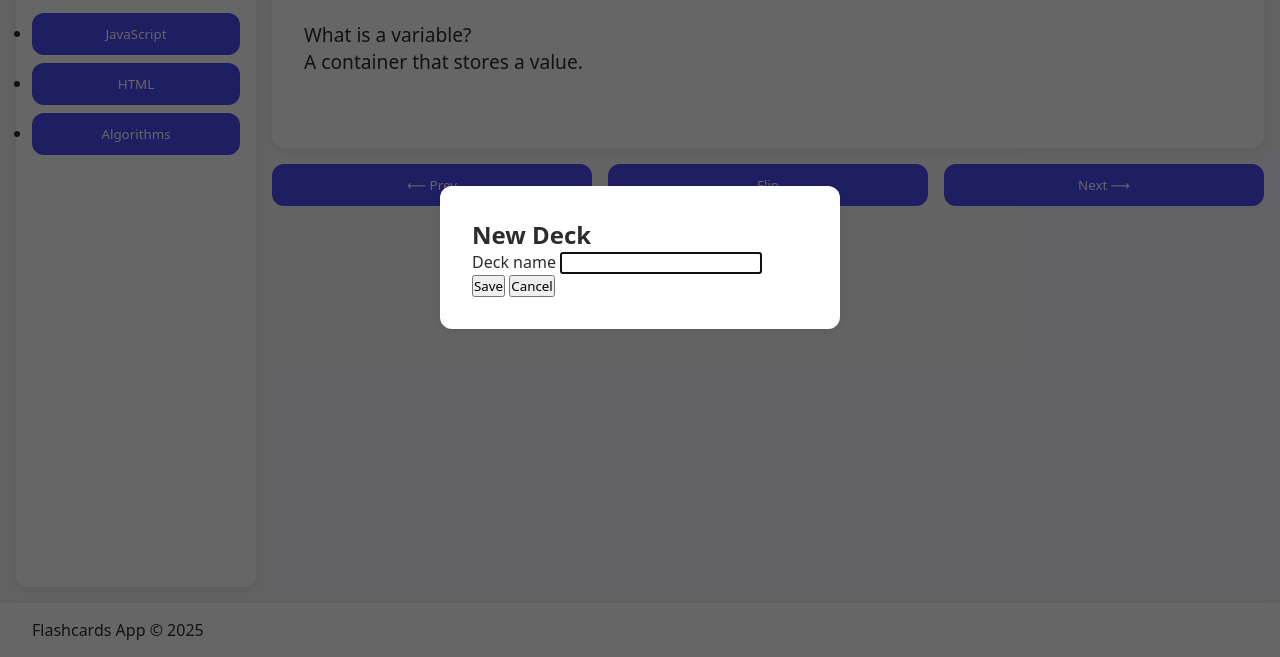
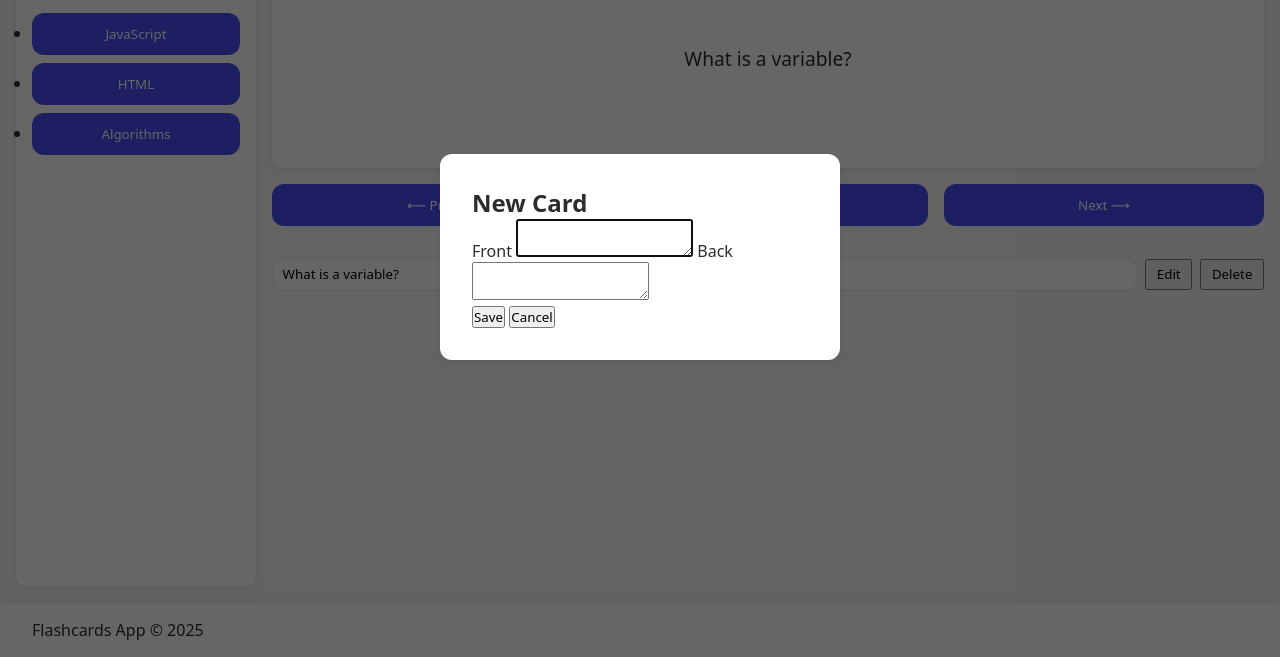
Before and after one commit to cgxgb123/An-AI-Coding-Challenge, a plain HTML site: page index.html in a window 1280 px wide. Both pictures are taken after a click on the button "+ New Card". Shown: the part 143-800 px from the top of the page. Drawn offline with Linux system fonts and the light colour scheme.

Commit message:
part 3: Card CRUD + Flip Animation

```diff
--- a/index.html
+++ b/index.html
@@ -46,12 +46,12 @@
       </nav>
 
       <main class="main-content">
-        <section class="flashcard" role="region" aria-label="Flashcard">
-          <div class="card-front" aria-label="Card question">
-            What is a variable?
-          </div>
-          <div class="card-back" aria-label="Card answer">
-            A container that stores a value.
+        <section class="flashcard" aria-label="Study card">
+          <div class="card" id="study-card">
+            <div class="card-face card-front">What is a variable?</div>
+            <div class="card-face card-back">
+              A container that stores a value.
+            </div>
           </div>
         </section>
 
@@ -74,29 +74,38 @@
             Next ⟶
           </button>
         </div>
+
+        <section class="card-list" aria-label="Cards in current deck">
+          <ul id="card-list"></ul>
+        </section>
       </main>
     </div>
     <!-- Modal Overlay -->
     <div
       class="modal-overlay hidden"
-      id="deck-modal-overlay"
+      id="card-modal-overlay"
       aria-hidden="true"
     >
       <div
         class="modal"
         role="dialog"
         aria-modal="true"
-        aria-labelledby="modal-title"
+        aria-labelledby="card-modal-title"
       >
-        <h2 id="modal-title">New Deck</h2>
+        <h2 id="card-modal-title">New Card</h2>
 
-        <form id="deck-form">
-          <label for="deck-name">Deck name</label>
-          <input id="deck-name" name="deck-name" required />
+        <form id="card-form">
+          <label for="card-front-input">Front</label>
+          <textarea id="card-front-input" name="front" required></textarea>
+
+          <label for="card-back-input">Back</label>
+          <textarea id="card-back-input" name="back" required></textarea>
 
           <div class="modal-controls">
             <button type="submit" class="btn btn-primary">Save</button>
-            <button type="button" class="btn" id="cancel-modal">Cancel</button>
+            <button type="button" class="btn" id="cancel-card-modal">
+              Cancel
+            </button>
           </div>
         </form>
       </div>
--- a/utils/css/styles.css
+++ b/utils/css/styles.css
@@ -1,6 +1,3 @@
-/* ======================= */
-/* CSS VARIABLES & RESET   */
-/* ======================= */
 :root {
   --bg: #f7f7fa;
   --primary: #4b4df7;
@@ -26,9 +23,6 @@ body {
   flex-direction: column;
 }
 
-/* ======================= */
-/* PAGE LAYOUT             */
-/* ======================= */
 .app-header,
 .app-footer {
   background: var(--sidebar-bg);
@@ -47,9 +41,6 @@ body {
   padding: 1rem;
 }
 
-/* ======================= */
-/* SIDEBAR                 */
-/* ======================= */
 .sidebar {
   background: var(--sidebar-bg);
   border-radius: var(--radius);
@@ -77,9 +68,6 @@ body {
   opacity: 0.8;
 }
 
-/* ======================= */
-/* MAIN CONTENT            */
-/* ======================= */
 .main-content {
   display: flex;
   flex-direction: column;
@@ -113,9 +101,6 @@ body {
   cursor: pointer;
 }
 
-/* ======================= */
-/* RESPONSIVE DESIGN       */
-/* ======================= */
 @media (max-width: 768px) {
   .layout {
     grid-template-columns: 1fr;
@@ -129,3 +114,82 @@ body {
     order: 1;
   }
 }
+/* FLASHCARD 3D FLIP */
+.flashcard {
+  background: var(--card-bg);
+  border-radius: var(--radius);
+  box-shadow: var(--shadow);
+  padding: 0; /* card handles padding */
+  min-height: 220px;
+  display: flex;
+  justify-content: center;
+  align-items: stretch;
+  perspective: 1200px; /* enables 3D */
+}
+
+.card {
+  position: relative;
+  width: 100%;
+  min-height: 220px;
+  transform-style: preserve-3d;
+  transition: transform 0.6s ease;
+}
+
+.card.is-flipped {
+  transform: rotateY(180deg);
+}
+
+.card-face {
+  position: absolute;
+  inset: 0;
+  padding: 2rem;
+  border-radius: var(--radius);
+  background: var(--card-bg);
+  backface-visibility: hidden;
+  display: flex;
+  align-items: center;
+  justify-content: center;
+  font-size: 1.2rem;
+}
+
+.card-back {
+  transform: rotateY(180deg);
+}
+
+/* Card list (optional) */
+.card-list {
+  margin-top: 1rem;
+}
+
+#card-list {
+  list-style: none;
+  padding: 0;
+  margin: 0;
+  display: flex;
+  flex-direction: column;
+  gap: 0.5rem;
+}
+
+.card-list-item {
+  display: flex;
+  gap: 0.5rem;
+  align-items: center;
+}
+
+.card-preview-btn {
+  flex: 1;
+  text-align: left;
+  padding: 0.4rem 0.6rem;
+  border-radius: var(--radius);
+  border: 1px solid rgba(0, 0, 0, 0.08);
+  background: #fff;
+  cursor: pointer;
+}
+
+.card-edit-btn,
+.card-delete-btn {
+  padding: 0.3rem 0.6rem;
+}
+
+/* Reuse existing modal styles from Part 2:
+   .modal-overlay, .modal, .hidden, .btn, .btn-primary, etc. */
--- a/utils/js/app.js
+++ b/utils/js/app.js
@@ -1,65 +1,166 @@
-const flashcard = document.querySelector(".flashcard");
+// ========================
+// DOM ELEMENTS — VARIABLES
+// ========================
+const cardElement = document.getElementById("study-card");
+const cardFrontEl = document.querySelector(".card-front");
+const cardBackEl = document.querySelector(".card-back");
+
 const flipBtn = document.getElementById("flip-card");
+const prevBtn = document.getElementById("prev-card");
+const nextBtn = document.getElementById("next-card");
+
 const newCardBtn = document.getElementById("new-card-btn");
-const modalOverlay = document.getElementById("deck-modal-overlay");
-const form = document.getElementById("deck-form");
-const deckNameInput = document.getElementById("deck-name");
-const cancelBtn = document.getElementById("cancel-modal");
+
+const cardModalOverlay = document.getElementById("card-modal-overlay");
+const cardForm = document.getElementById("card-form");
+const cardFrontInput = document.getElementById("card-front-input");
+const cardBackInput = document.getElementById("card-back-input");
+const cancelCardModalBtn = document.getElementById("cancel-card-modal");
+const cardModalTitle = document.getElementById("card-modal-title");
+
+const cardListEl = document.getElementById("card-list");
 
 let lastFocusedElement = null;
 
+// ==============
+// DATA MODEL
+// ==============
+// Simple in-memory array for now
+let cards = [
+  {
+    id: Date.now(),
+    front: "What is a variable?",
+    back: "A container that stores a value.",
+  },
+];
+
+let currentIndex = 0;
+let editingCardId = null; // null = creating, not editing
+
+// ========================
+// HELPER: RENDER FUNCTIONS
+// ========================
+function showCard(index) {
+  if (cards.length === 0) {
+    cardElement.classList.remove("is-flipped");
+    cardFrontEl.textContent = "No cards yet.";
+    cardBackEl.textContent = "Use 'New Card' to add one.";
+    currentIndex = 0;
+    return;
+  }
+
+  // Clamp/wrap index
+  if (index < 0) index = cards.length - 1;
+  if (index >= cards.length) index = 0;
+
+  currentIndex = index;
+
+  // Reset flip state to avoid desync
+  cardElement.classList.remove("is-flipped");
+
+  const card = cards[currentIndex];
+  cardFrontEl.textContent = card.front;
+  cardBackEl.textContent = card.back;
+}
+
+// Render card list for editing/deleting (delegated events)
+function renderCardList() {
+  if (!cardListEl) return;
+
+  cardListEl.innerHTML = cards
+    .map(
+      (card) => `
+      <li class="card-list-item" data-card-id="${card.id}">
+        <button class="card-preview-btn" type="button">
+          ${
+            card.front.length > 40
+              ? card.front.slice(0, 37) + "..."
+              : card.front
+          }
+        </button>
+        <button class="btn card-edit-btn" type="button">Edit</button>
+        <button class="btn card-delete-btn" type="button">Delete</button>
+      </li>
+    `
+    )
+    .join("");
+}
+
+// ========================
+// CARD FLIP LOGIC
+// ========================
 flipBtn.addEventListener("click", () => {
-  flashcard.classList.toggle("flipped");
+  // Flip current card
+  cardElement.classList.toggle("is-flipped");
+});
+
+// Prev / Next navigation
+prevBtn.addEventListener("click", () => {
+  showCard(currentIndex - 1);
+});
+
+nextBtn.addEventListener("click", () => {
+  showCard(currentIndex + 1);
 });
 
 // ========================
 // MODAL — OPEN & CLOSE
 // ========================
+function openCardModal(mode = "create", cardId = null) {
+  lastFocusedElement = document.activeElement;
+  cardModalOverlay.classList.remove("hidden");
+  cardModalOverlay.setAttribute("aria-hidden", "false");
 
-// Open modal
-function openDeckModal() {
-  lastFocusedElement = document.activeElement;
+  // Setup for create vs edit
+  if (mode === "edit" && cardId != null) {
+    const card = cards.find((c) => c.id === cardId);
+    if (!card) return;
 
-  modalOverlay.classList.remove("hidden");
-  modalOverlay.setAttribute("aria-hidden", "false");
+    editingCardId = card.id;
+    cardModalTitle.textContent = "Edit Card";
+    cardFrontInput.value = card.front;
+    cardBackInput.value = card.back;
+  } else {
+    editingCardId = null;
+    cardModalTitle.textContent = "New Card";
+    cardFrontInput.value = "";
+    cardBackInput.value = "";
+  }
 
-  // Move focus inside modal
-  deckNameInput.focus();
-
-  trapFocus(modalOverlay);
+  cardFrontInput.focus();
+  trapFocus(cardModalOverlay);
 }
 
-// Close modal
-function closeDeckModal() {
-  modalOverlay.classList.add("hidden");
-  modalOverlay.setAttribute("aria-hidden", "true");
+function closeCardModal() {
+  cardModalOverlay.classList.add("hidden");
+  cardModalOverlay.setAttribute("aria-hidden", "true");
 
-  // Return focus to whatever opened the modal
   if (lastFocusedElement) {
     lastFocusedElement.focus();
   }
 }
 
-// Open via button
-newCardBtn.addEventListener("click", openDeckModal);
+// Open via header button
+newCardBtn.addEventListener("click", () => openCardModal("create"));
 
 // Cancel button
-cancelBtn.addEventListener("click", closeDeckModal);
+cancelCardModalBtn.addEventListener("click", closeCardModal);
 
 // ESC close
-modalOverlay.addEventListener("keydown", (e) => {
+cardModalOverlay.addEventListener("keydown", (e) => {
   if (e.key === "Escape") {
-    closeDeckModal();
+    closeCardModal();
   }
 });
 
 // ========================
-// FOCUS TRAP (keyboard-only safe)
+// FOCUS TRAP (reusable)
 // ========================
 function trapFocus(container) {
   const focusable = container.querySelectorAll(
     "button, [href], input, select, textarea, [tabindex]:not([tabindex='-1'])"
   );
+  if (!focusable.length) return;
 
   const first = focusable[0];
   const last = focusable[focusable.length - 1];
@@ -84,14 +185,82 @@ function trapFocus(container) {
 }
 
 // ========================
-// FORM SUBMIT (placeholder)
+// CARD FORM SUBMIT (CREATE / EDIT)
 // ========================
-form.addEventListener("submit", (e) => {
+cardForm.addEventListener("submit", (e) => {
   e.preventDefault();
 
-  console.log("Deck name:", deckNameInput.value);
+  const front = cardFrontInput.value.trim();
+  const back = cardBackInput.value.trim();
+  if (!front || !back) return;
 
-  // Add your CRUD logic next
-  deckNameInput.value = "";
-  closeDeckModal();
+  if (editingCardId === null) {
+    // CREATE
+    const newCard = {
+      id: Date.now() + Math.floor(Math.random() * 1000), // unique enough for demo
+      front,
+      back,
+    };
+    cards.push(newCard);
+    currentIndex = cards.length - 1; // jump to new card
+  } else {
+    // EDIT
+    const target = cards.find((c) => c.id === editingCardId);
+    if (target) {
+      target.front = front;
+      target.back = back;
+    }
+  }
+
+  renderCardList();
+  showCard(currentIndex);
+  closeCardModal();
 });
+
+// ========================
+// CARD LIST — DELEGATED EVENTS
+// ========================
+if (cardListEl) {
+  cardListEl.addEventListener("click", (e) => {
+    const li = e.target.closest(".card-list-item");
+    if (!li) return;
+
+    const cardId = Number(li.dataset.cardId);
+    if (!cardId) return;
+
+    if (e.target.classList.contains("card-edit-btn")) {
+      // EDIT
+      openCardModal("edit", cardId);
+    } else if (e.target.classList.contains("card-delete-btn")) {
+      // DELETE
+      const confirmDelete = confirm("Delete this card?");
+      if (!confirmDelete) return;
+
+      const idx = cards.findIndex((c) => c.id === cardId);
+      if (idx !== -1) {
+        cards.splice(idx, 1);
+      }
+
+      // Adjust currentIndex if needed
+      if (currentIndex >= cards.length) {
+        currentIndex = cards.length - 1;
+      }
+      if (currentIndex < 0) currentIndex = 0;
+
+      renderCardList();
+      showCard(currentIndex);
+    } else if (e.target.classList.contains("card-preview-btn")) {
+      // Jump to selected card in study mode
+      const idx = cards.findIndex((c) => c.id === cardId);
+      if (idx !== -1) {
+        showCard(idx);
+      }
+    }
+  });
+}
+
+// ========================
+// INIT
+// ========================
+renderCardList();
+showCard(currentIndex);
```
